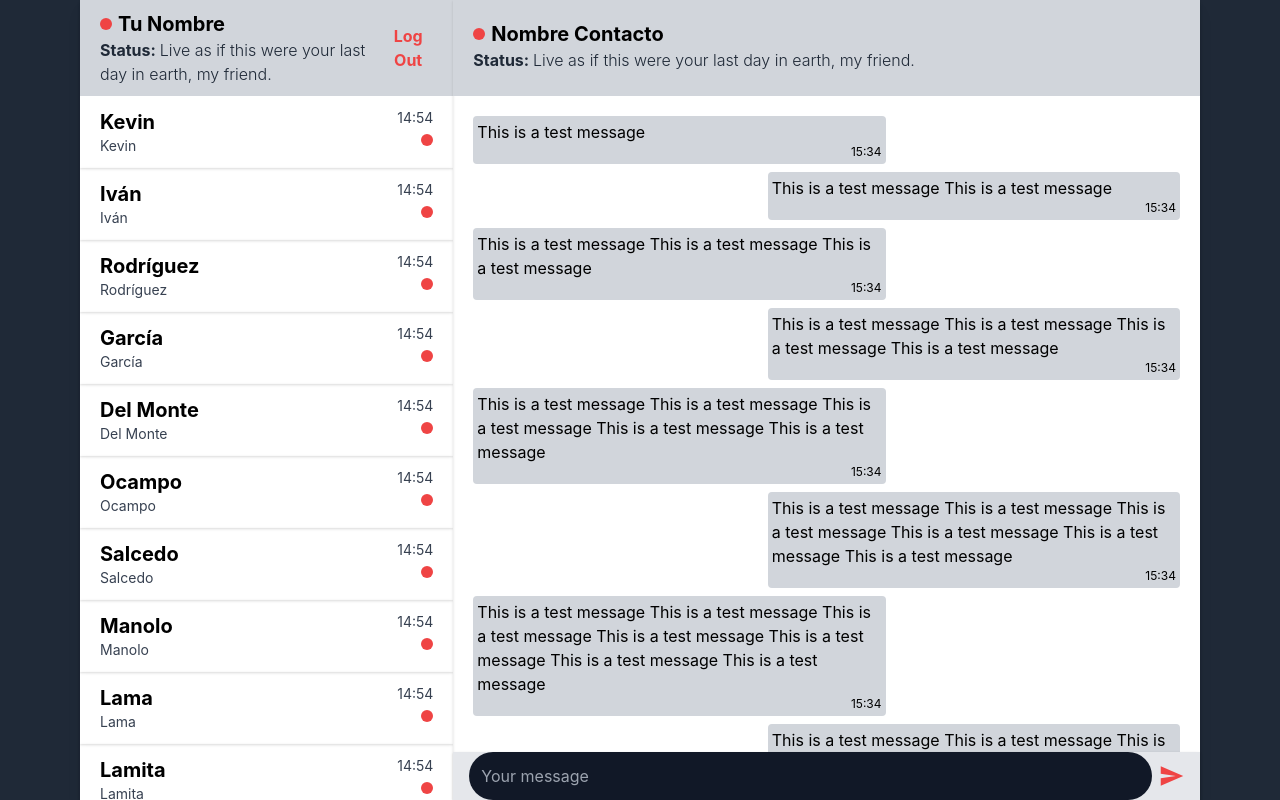
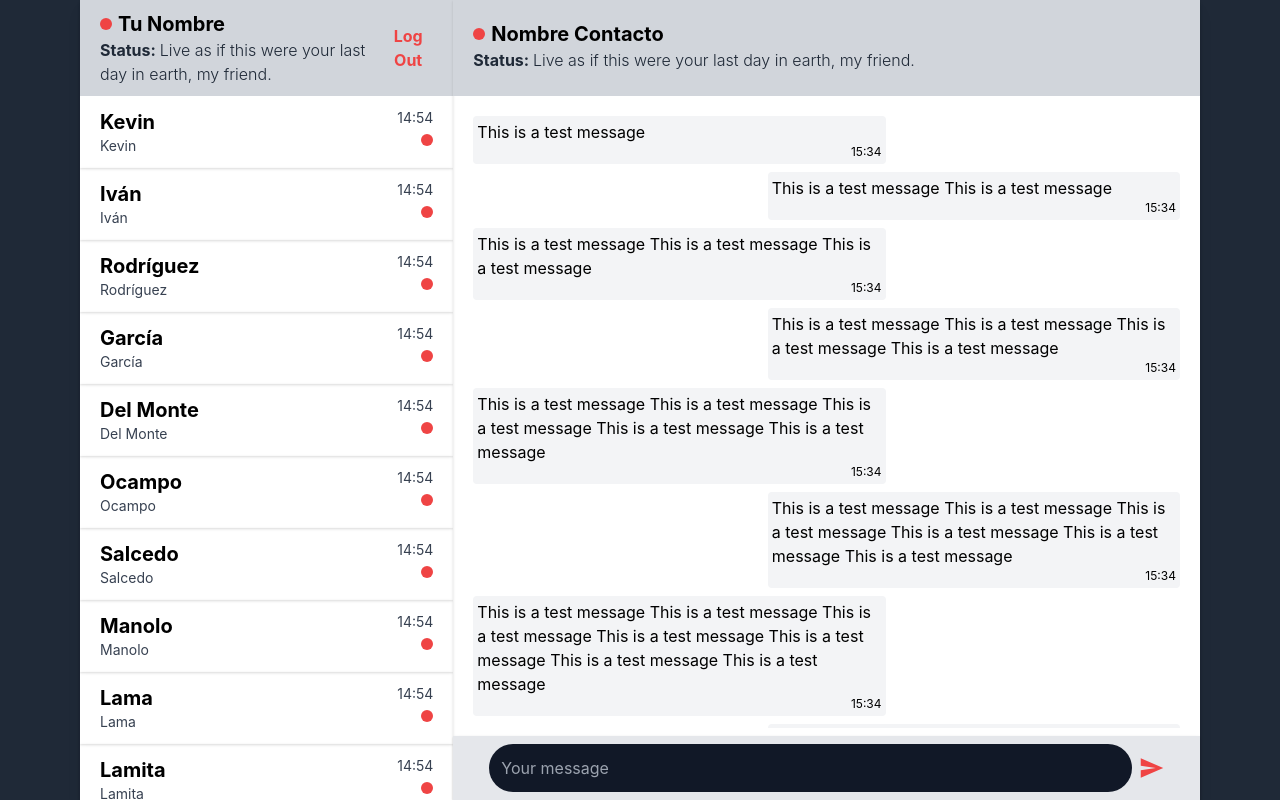
Before and after one commit to KevinIsYi/Chat-App, a React (Create React App) app: page / in a window 1280 px wide. Built offline with nearby package versions, Linux system fonts and the light colour scheme.

Commit message:
Twak chat styles

```diff
--- a/src/components/ChatInput.tsx
+++ b/src/components/ChatInput.tsx
@@ -17,7 +17,7 @@ export const ChatInput = () => {
     }
 
     return (
-        <div className="h-16 bg-gray-200 shadow">
+        <div className="p-5 h-16 bg-gray-200 shadow">
             <form
                 className="flex items-center mx-4 h-full gap-2"
                 onSubmit={handleSubmit(sendMessage)}
--- a/src/components/ChatSection.tsx
+++ b/src/components/ChatSection.tsx
@@ -21,7 +21,7 @@ export const ChatSection = () => {
     ];
 
     return (
-        <div className="p-5 flex flex-grow flex-col overflow-auto gap-2">
+        <div className="p-5 mb-2 flex flex-grow flex-col overflow-auto gap-2">
                 {
                     messages.map((message, index) => (
                         (index % 2 === 0) ? (
--- a/src/components/IncomingMessage.tsx
+++ b/src/components/IncomingMessage.tsx
@@ -2,7 +2,7 @@ import { ChatInterface } from "../intercaces/interfaces"
 
 export const IncomingMessage = ({ message }: ChatInterface) => {
     return (
-        <div className="rounded self-start w-7/12 bg-gray-300 p-1">
+        <div className="rounded self-start w-7/12 bg-gray-100 p-1">
             {message}
             <p className="text-right text-xs">15:34</p>
         </div>
--- a/src/components/OutgoingMessage.tsx
+++ b/src/components/OutgoingMessage.tsx
@@ -2,7 +2,7 @@ import { ChatInterface } from "../intercaces/interfaces"
 
 export const OutgoingMessage = ({ message }: ChatInterface) => {
     return (
-        <div className="rounded self-end w-7/12 bg-gray-300 p-1">
+        <div className="rounded self-end w-7/12 bg-gray-100 p-1">
             {message}
             <p className="text-right text-xs">15:34</p>
         </div>
```
